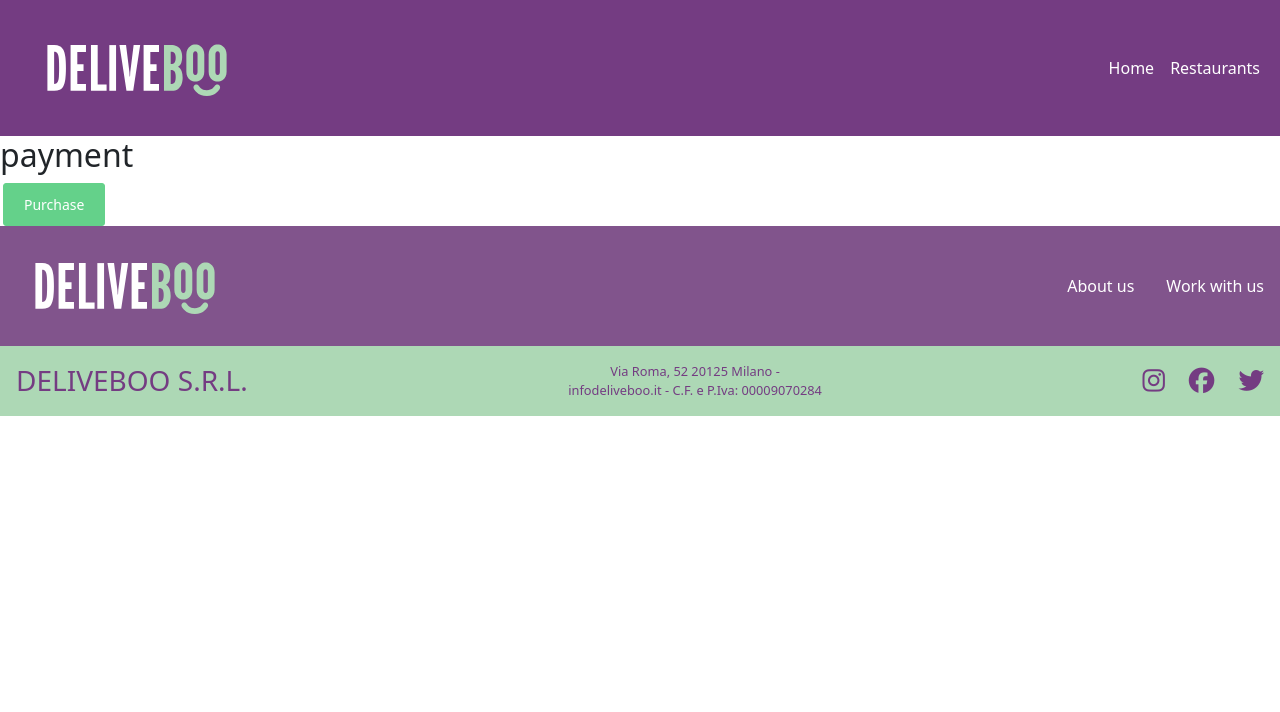
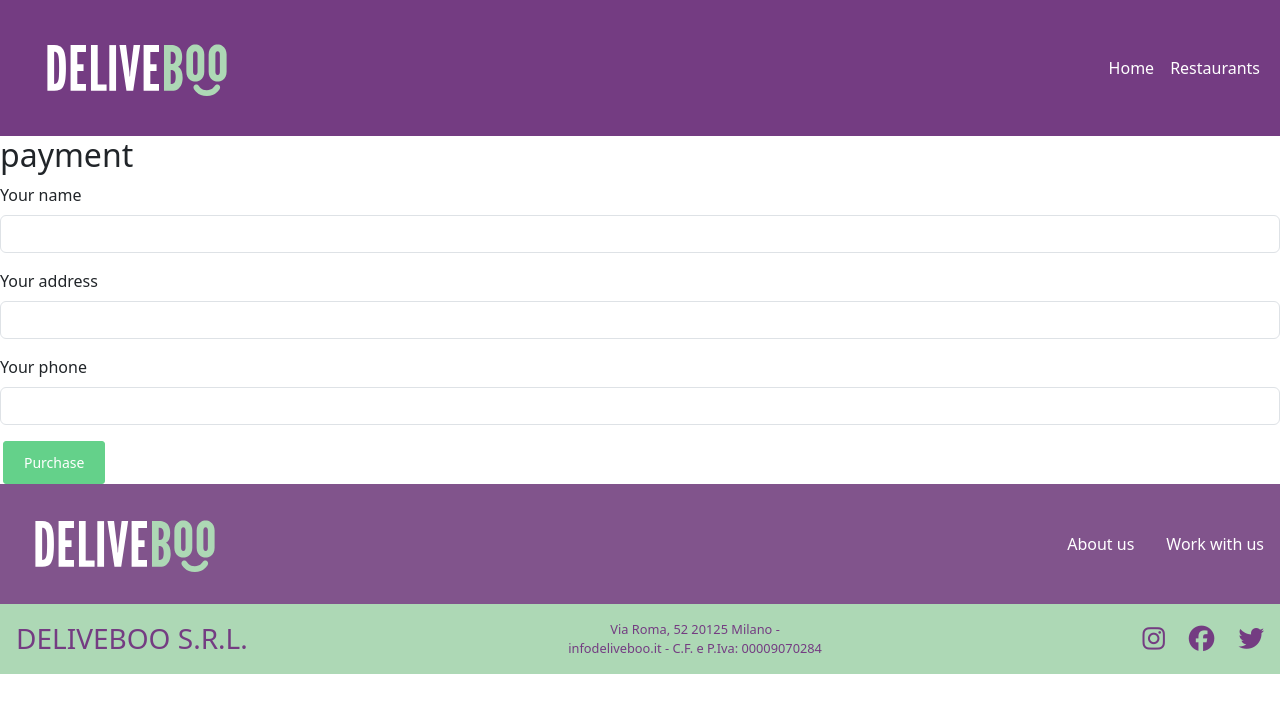
Before and after one commit to DanieleCascio-dev/Deliveboo-Vue, a JavaScript app: page /checkout in a window 1280 px wide. Shown: the top 712 px of the page. Built offline with nearby package versions, Linux system fonts and the light colour scheme; no server answers; what braintree-web would draw is missing.

Commit message:
fix: data to send and storage things

```diff
--- a/src/pages/CheckoutPage.vue
+++ b/src/pages/CheckoutPage.vue
@@ -40,11 +40,20 @@ export default {
   data() {
     return {
       clientToken: "",
-      amount: 12,
+      amount: 0,
+      userName: "",
+      userAddress: "",
+      userPhone: "",
+      cartArray: [],
     };
   },
   mounted() {
     this.setupBraintree();
+    Object.keys(localStorage).forEach((key) => {
+      this.cartArray.push(JSON.parse(localStorage.getItem(key)));
+    });
+    this.addToTotal();
+    console.log(this.cartArray);
   },
   methods: {
     async setupBraintree() {
@@ -85,18 +94,37 @@ export default {
           const data = {
             token: payload.nonce,
             amount: this.amount, // Specifica l'importo da addebitare
+            customer_name: this.userName,
+            customer_address: this.userAddress,
+            customer_phone: this.userPhone,
+            cart: this.cartArray,
           };
           axios
             .post("http://127.0.0.1:8000/api/orders/payment", data)
             .then((resp) => {
               console.log("Risposta dal server:", resp.data);
               // Gestisci la risposta dal server come desideri
+              if (resp.data.results) {
+                //Svuoto il carrello
+                this.clear();
+                // PORTA UTENTE IN UN'ALTRA PAGINA
+              }
             })
             .catch((error) => {
               console.error("Errore durante la richiesta di pagamento:", error);
             });
         }
       );
+    },
+    addToTotal() {
+      console.log("aggiorno il prezzo");
+      this.cartArray.forEach((meal) => {
+        this.amount += meal.price * meal.quantity;
+      });
+      return;
+    },
+    clear() {
+      localStorage.clear();
     },
   },
 };
@@ -130,6 +158,30 @@ export default {
 
 <template>
   <h2>payment</h2>
+  <form>
+    <div class="mb-3">
+      <label for="name" class="form-label">Your name</label>
+      <input v-model="userName" type="text" id="name" class="form-control" />
+    </div>
+    <div class="mb-3">
+      <label for="address" class="form-label">Your address</label>
+      <input
+        v-model="userAddress"
+        type="text"
+        id="address"
+        class="form-control"
+      />
+    </div>
+    <div class="mb-3">
+      <label for="phone" class="form-label">Your phone</label>
+      <input
+        v-model="userPhone"
+        type="number"
+        id="phone"
+        class="form-control"
+      />
+    </div>
+  </form>
   <div id="dropin-container"></div>
   <button
     type="submit"
--- a/src/pages/SingleRestaurantPage.vue
+++ b/src/pages/SingleRestaurantPage.vue
@@ -64,6 +64,7 @@ export default {
         localStorage.setItem(
           meal.name,
           JSON.stringify({
+            id: meal.id,
             name: meal.name,
             image: meal.image,
             description: meal.description,
@@ -80,6 +81,7 @@ export default {
         localStorage.setItem(
           meal.name,
           JSON.stringify({
+            id: meal.id,
             name: meal.name,
             image: meal.image,
             description: meal.description,
@@ -141,6 +143,7 @@ export default {
           localStorage.setItem(
             meal.name,
             JSON.stringify({
+              id: meal.id,
               name: meal.name,
               image: meal.image,
               description: meal.description,
```
